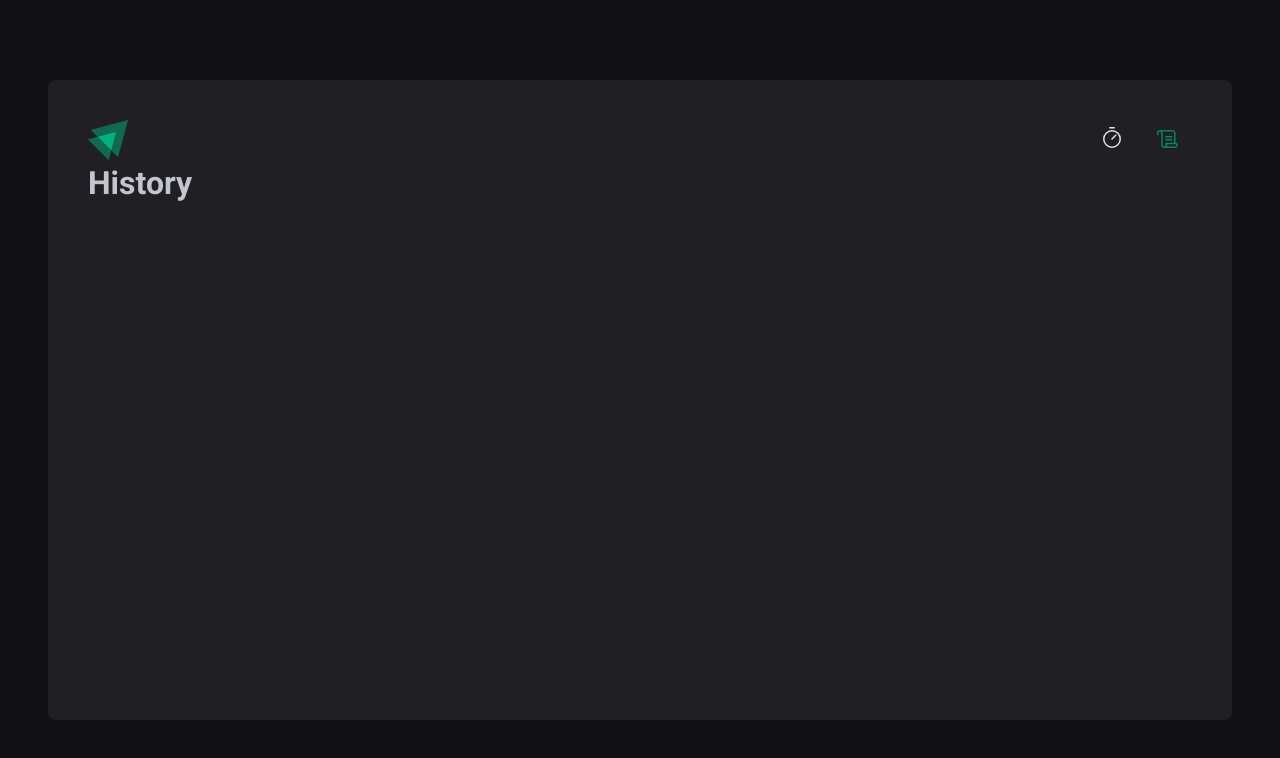
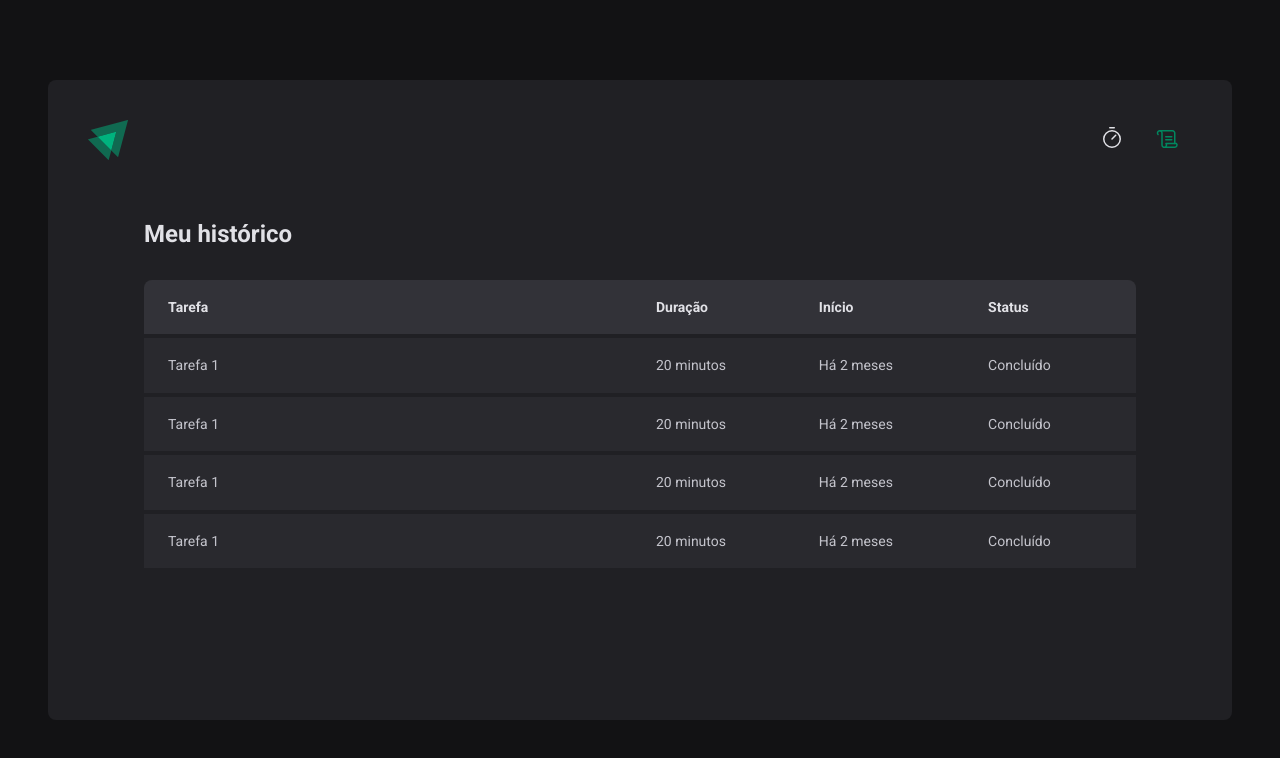
Before and after one commit to ndrfelipe/ignite-Timer, a React (Vite) app: page /history in a window 1280 px wide. Shown: the top 758 px of the page. Built offline with nearby package versions, Linux system fonts and the light colour scheme.

Commit message:
add: history table

```diff
--- a/src/layouts/DefaultLayout/styles.ts
+++ b/src/layouts/DefaultLayout/styles.ts
@@ -2,7 +2,7 @@
 
 export const LayoutContainer = styled.div`
     max-width: 74rem;
-    height: calc(100vh - 10rem);
+    height: calc(100dvh - 10rem);
     margin: 5rem auto;
     padding: 2.5rem;
 
--- a/src/pages/History/index.tsx
+++ b/src/pages/History/index.tsx
@@ -1,3 +1,49 @@
+import { HistoryContainer, HistoryList } from "./styles"
+
 export function History(){
-    return <h1>History</h1>
+    return (
+        <HistoryContainer>
+            <h1>Meu histórico</h1>
+
+            <HistoryList>
+                <table>
+                    <thead>
+                        <tr>
+                            <th>Tarefa</th>
+                            <th>Duração</th>
+                            <th>Início</th>
+                            <th>Status</th>
+                        </tr>
+                    </thead>
+
+                    <tbody>
+                        <tr>
+                            <td>Tarefa 1</td>
+                            <td>20 minutos</td>
+                            <td>Há 2 meses</td>
+                            <td>Concluído</td>
+                        </tr>
+                        <tr>
+                            <td>Tarefa 1</td>
+                            <td>20 minutos</td>
+                            <td>Há 2 meses</td>
+                            <td>Concluído</td>
+                        </tr>
+                        <tr>
+                            <td>Tarefa 1</td>
+                            <td>20 minutos</td>
+                            <td>Há 2 meses</td>
+                            <td>Concluído</td>
+                        </tr>
+                        <tr>
+                            <td>Tarefa 1</td>
+                            <td>20 minutos</td>
+                            <td>Há 2 meses</td>
+                            <td>Concluído</td>
+                        </tr>
+                    </tbody>
+                </table>
+            </HistoryList>
+        </HistoryContainer>
+    )
 }
--- a/src/pages/History/styles.ts
+++ b/src/pages/History/styles.ts
@@ -0,0 +1,65 @@
+import styled from 'styled-components'
+
+export const HistoryContainer = styled.main`
+    flex: 1;
+    padding: 3.5rem;
+
+    display:flex;
+    flex-direction: column;
+
+    h1{
+        font-size: 1.5rem;
+        color: ${(props) => props.theme['gray-100']};
+    }
+`
+
+export const HistoryList = styled.div`
+
+    flex: 1;
+    overflow: auto;
+    margin-top: 2rem;
+
+    table{
+        width: 100%;
+        border-collapse: collapse;
+        min-width: 600px;
+
+        th{
+            background-color: ${(props) => props.theme['gray-600']};
+            padding: 1rem;
+            text-align: left;
+            color: ${(props) => props.theme['gray-100']};
+            font-size: 0.875rem;
+            line-height: 1.6;
+
+            &:first-child{
+                border-top-left-radius: 8px;
+                padding-left: 1.5rem;
+            }
+
+            &:last-child{
+                border-top-right-radius: 8px;
+                padding-right: 1.5rem;
+            }
+
+        }
+
+        td{
+            background-color: ${(props) => props.theme['gray-700']};
+            border-top: 4px solid ${(props) => props.theme['gray-800']};
+
+            padding: 1rem;
+            font-size: 0.875rem;
+            line-height: 1.6;
+
+            &:first-child{
+                width:50%;
+                padding-left: 1.5rem;
+            }
+
+            &:last-child{
+                padding-right: 1.5rem;
+            }
+        }
+    }
+`
--- a/src/pages/Home/index.tsx
+++ b/src/pages/Home/index.tsx
@@ -13,6 +13,7 @@
                         <option value="DRF"></option>
                         <option value="PIF"></option>
                         <option value="React"></option>
+                        <option value="Linkedin"></option>
                     </datalist>
                     <label htmlFor="minutesAmount">durante</label>
                     <MinuteAmountInput
--- a/src/pages/Home/styles.ts
+++ b/src/pages/Home/styles.ts
@@ -89,6 +89,7 @@
     }
 `;
 
+// componente estilizado de base para estilizar outros componentes
 const BaseInput = styled.input`
     background: transparent;
     height: 2.5rem;
--- a/src/styles/themes/default.ts
+++ b/src/styles/themes/default.ts
@@ -18,4 +18,5 @@
   'red-700': '#7A1921',
 
   'yellow-500': '#FBA94C',
+
 }
```
Lines whose indentation alone changed are shown as unchanged.
